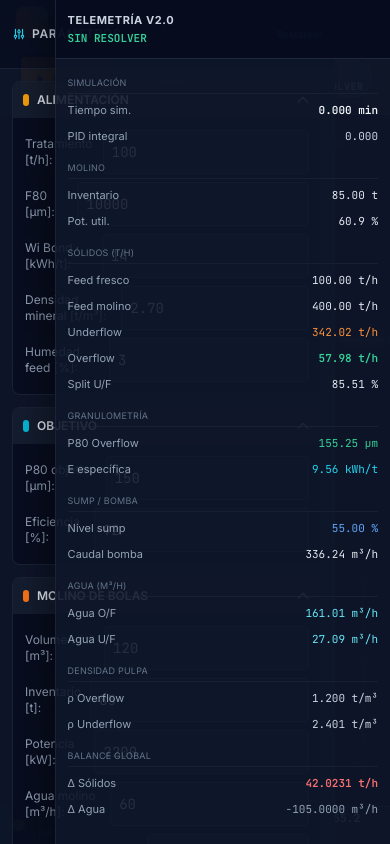
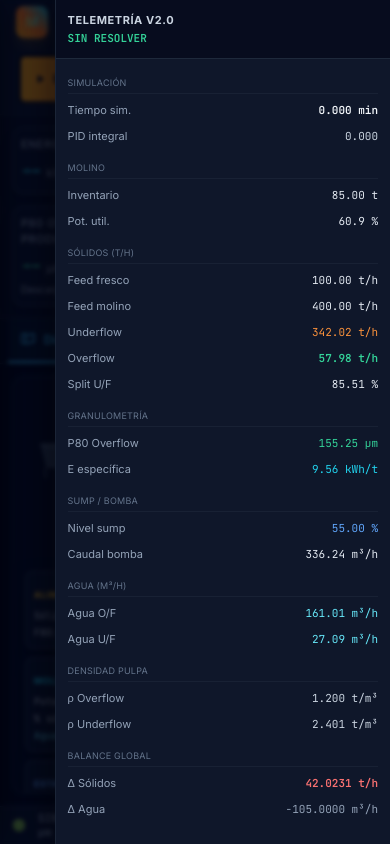
Before and after one commit to Cleomig/process-sim-app, a website built with Vite: page index.html in a window 390 px wide. Both pictures are taken after a click on the button 274 px from the left and 22 px from the top of the page. Built offline with nearby package versions, Linux system fonts and the light colour scheme.

Commit message:
Fix mobile: open one drawer at a time instead of both overlapping

```diff
--- a/src/main.js
+++ b/src/main.js
@@ -105,16 +105,23 @@ document.addEventListener('DOMContentLoaded', () => {
   const panel  = document.querySelector('.side-params');
   const tele   = document.querySelector('.side-telemetry');
 
-  const setDrawers = open => {
-    panel?.classList.toggle('open', open);
-    tele?.classList.toggle('open', open);
-    if (scrim) scrim.hidden = !open;
-    btnMobileMenu?.setAttribute('aria-expanded', String(open));
-    btnMobileTelemetry?.setAttribute('aria-expanded', String(open));
+  // One drawer at a time — on a 360px viewport two 86vw panels overlap entirely.
+  const setDrawers = which => {
+    const p = which === 'params';
+    const t = which === 'tele';
+    panel?.classList.toggle('open', p);
+    tele?.classList.toggle('open', t);
+    if (scrim) scrim.hidden = !(p || t);
+    btnMobileMenu?.setAttribute('aria-expanded', String(p));
+    btnMobileTelemetry?.setAttribute('aria-expanded', String(t));
+  };
+  const toggleDrawer = which => {
+    const el = which === 'params' ? panel : tele;
+    setDrawers(el?.classList.contains('open') ? false : which);
   };
 
-  btnMobileMenu?.addEventListener('click', () => setDrawers(!panel?.classList.contains('open')));
-  btnMobileTelemetry?.addEventListener('click', () => setDrawers(!tele?.classList.contains('open')));
+  btnMobileMenu?.addEventListener('click', () => toggleDrawer('params'));
+  btnMobileTelemetry?.addEventListener('click', () => toggleDrawer('tele'));
   scrim?.addEventListener('click', () => setDrawers(false));
   document.addEventListener('keydown', e => { if (e.key === 'Escape') setDrawers(false); });
   // A drawer left open would cover the layout after a rotate/resize to desktop.
--- a/src/style.css
+++ b/src/style.css
@@ -187,7 +187,7 @@
 
 /* ── Mobile drawer scrim ───────────────────────────────────── */
 .scrim {
-  position: absolute;
+  position: fixed;
   inset: 0;
   background: rgba(2, 6, 23, 0.7);
   backdrop-filter: blur(2px);
@@ -236,6 +236,8 @@
     z-index: 50;
     transition: transform 0.25s ease;
     box-shadow: 0 0 40px rgba(0, 0, 0, 0.6);
+    /* Opaque on mobile: /95 and /90 let the panel underneath bleed through. */
+    background-color: #0f172a;
   }
   aside.side-params    { left: 0;  transform: translateX(-102%); }
   aside.side-telemetry { right: 0; transform: translateX(102%); }
```
